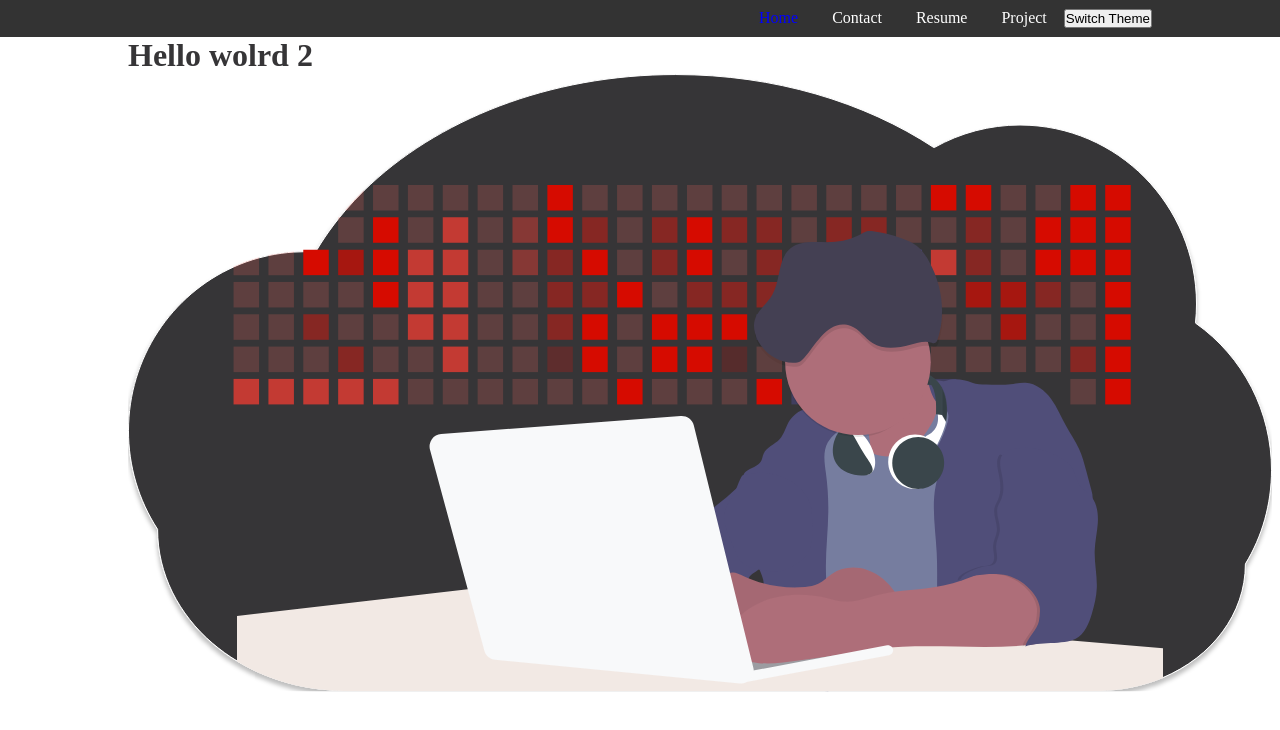
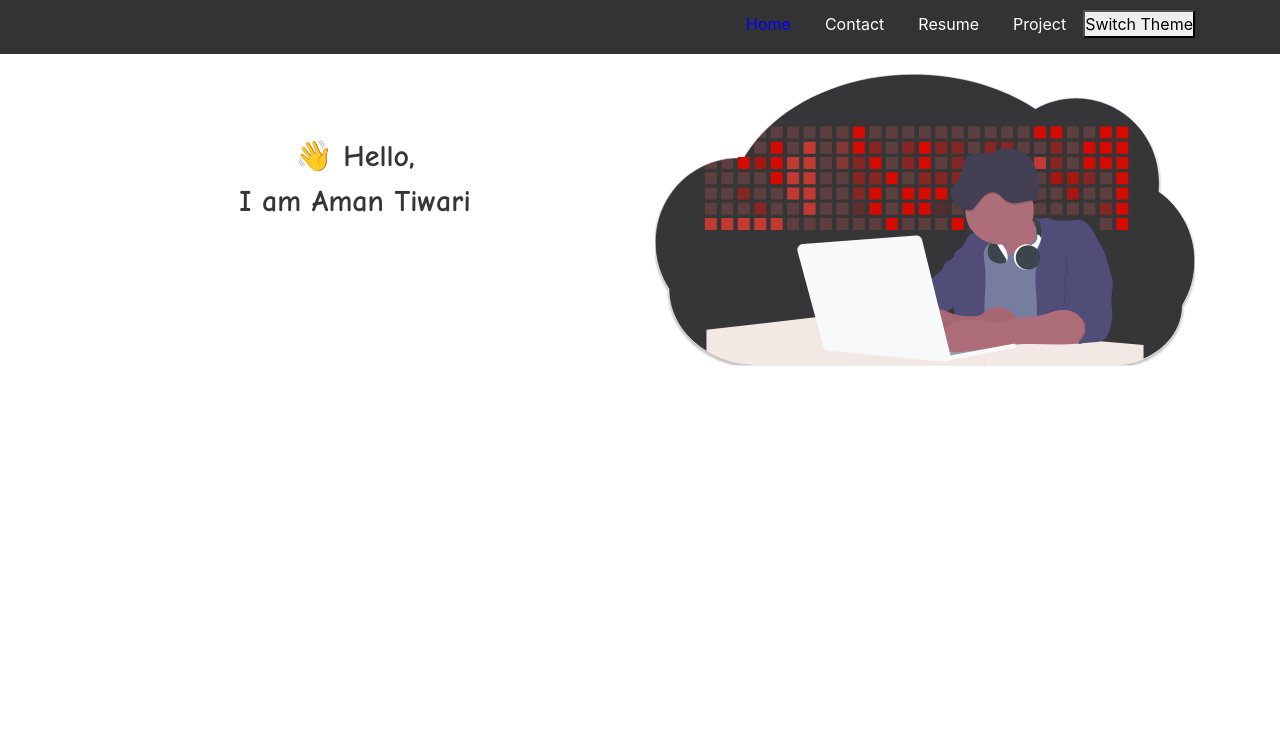
Before and after one commit to amantiwari1/amantiwari1.github.io, a Gatsby site: page / in a window 1280 px wide. Built offline with nearby package versions, Linux system fonts and the light colour scheme; Gatsby itself is replaced by a stand-in of ours.

Commit message:
IMPROVED CODE

```diff
--- a/package.json
+++ b/package.json
@@ -1,6 +1,7 @@
 {
   "dependencies": {
     "babel-plugin-styled-components": "^1.12.0",
+    "bootstrap": "^4.6.0",
     "gatsby": "^2.31.1",
     "gatsby-image": "^2.10.0",
     "gatsby-plugin-layout": "^1.9.0",
--- a/src/components/navbar.js
+++ b/src/components/navbar.js
@@ -1,6 +1,7 @@
 import React from "react"
 import styled from "styled-components"
 import { Link } from "gatsby"
+import { Container } from "react-bootstrap";
 
 const HeaderStyle = styled.nav`
   overflow: hidden;
@@ -9,21 +10,18 @@ const HeaderStyle = styled.nav`
 
 const Nav = styled.ul`
   list-style-type: none;
-  padding: 9px 0px;
   text-align: right;
+  margin-top: 10px;
 `
 
 const NavItem = styled(Link)`
   display: inline;
   color: white;
-  padding: 9px 17px;
+  padding: 0px 17px;
   text-decoration: none;
 `
 
-const Container = styled.div`
-  display: grid;
-  grid-template-columns: 10% 80% 10%;
-`
+
 
 const ActiveLink = {
     color: "blue",
@@ -31,20 +29,19 @@ const ActiveLink = {
 
 const Navbar = ({ theme }) => {
   return (
-    <Container>
-      <HeaderStyle></HeaderStyle>
-      <HeaderStyle>
+    <HeaderStyle>
+          <Container>
         <Nav>
+
           <NavItem activeStyle={ActiveLink} to="/">Home</NavItem>
           <NavItem activeStyle={ActiveLink} to="/Contact">Contact</NavItem>
           <NavItem activeStyle={ActiveLink} to="/Resume">Resume</NavItem>
           <NavItem activeStyle={ActiveLink} to="/Project">Project</NavItem>
           <button onClick={theme}>Switch Theme</button>
         </Nav>
+          </Container>
       </HeaderStyle>
 
-      <HeaderStyle></HeaderStyle>
-    </Container>
   )
 }
 
--- a/src/images/coding.js
+++ b/src/images/coding.js
@@ -2,6 +2,7 @@ import React from "react"
 import styled from "styled-components"
 
 const CodingStyle = styled.div`
+
   #Background {
     fill: ${props => props.theme.text};
   }
@@ -17,6 +18,13 @@ const CodingStyle = styled.div`
   #Vector_37, #Vector_38 {
     fill: ${props => props.theme.laptop};
   }
+
+  svg {
+    width: 100% !important;
+    height: auto !important;
+  }
+  margin-top: 20px;
+
 `
 
 function coding(props) {
@@ -29,7 +37,7 @@ function coding(props) {
         fill="none"
         xmlns="http://www.w3.org/2000/svg"
       >
-        <g id="undraw_developer_activity_bv83 1" clip-path="url(#clip0)">
+        <g id="undraw_developer_activity_bv83 1" clipPath="url(#clip0)">
           <g id="Background" filter="url(#filter0_d)">
             <path
               d="M1144 396.23C1144.01 413 1141.71 429.691 1137.15 445.83C1132.74 461.388 1126.26 476.282 1117.88 490.11C1117.88 540.21 1084.06 583.51 1034.97 604.11C1014.46 612.632 992.452 616.983 970.24 616.91H217.17C176.92 616.91 139.62 606.05 109.03 587.55C100.275 582.28 91.9705 576.296 84.2 569.66C50.2 540.44 29.12 500.06 29.12 455.46C10.0381 426.077 -0.0799637 391.775 -1.81681e-05 356.74C-1.81681e-05 283.38 43.39 220.3 105.55 192.45C113.804 188.754 122.333 185.704 131.06 183.33C134.147 182.49 137.267 181.737 140.42 181.07C148.826 179.28 157.352 178.11 165.93 177.57C169.03 177.377 172.147 177.267 175.28 177.24H177C180.46 177.24 183.89 177.36 187.3 177.56L188.42 175.66C189.793 173.367 191.2 171.097 192.64 168.85C195.24 164.757 197.967 160.723 200.82 156.75C203.807 152.557 206.923 148.43 210.17 144.37L211 143.37C212.84 141.077 214.72 138.81 216.64 136.57C222.64 129.577 228.973 122.793 235.64 116.22C307.75 45.54 420.72 0.0400085 547.72 0.0400085C646.54 0.0400085 736.87 27.59 806.06 73.11C832.272 58.2766 861.882 50.4933 892 50.52C989.74 50.52 1069 130.89 1069 230.03C1068.99 236.303 1068.65 242.571 1068 248.81C1091.56 265.488 1110.76 287.588 1123.99 313.245C1137.22 338.902 1144.08 367.364 1144 396.23Z"
@@ -288,7 +296,7 @@ function coding(props) {
             d="M802.18 306.93V311.05L796.3 310.48L785.24 299C785.24 299 802.35 302.83 802.18 306.93Z"
             fill="black"
             stroke="#4C4981"
-            stroke-miterlimit="10"
+            strokeMiterlimit="10"
           />
           <path
             id="Vector_44"
@@ -296,7 +304,7 @@ function coding(props) {
             d="M818.13 347.89L814.01 341.09V313.66C822.16 328.8 818.13 347.89 818.13 347.89Z"
             fill="black"
             stroke="#4C4981"
-            stroke-miterlimit="10"
+            strokeMiterlimit="10"
           />
           <path
             id="Vector_45"
@@ -1216,9 +1224,9 @@ function coding(props) {
             width="1152"
             height="624.871"
             filterUnits="userSpaceOnUse"
-            color-interpolation-filters="sRGB"
+            colorInterpolationFilters="sRGB"
           >
-            <feFlood flood-opacity="0" result="BackgroundImageFix" />
+            <feFlood floodOpacity="0" result="BackgroundImageFix" />
             <feColorMatrix
               in="SourceAlpha"
               type="matrix"
--- a/src/layout.js
+++ b/src/layout.js
@@ -4,11 +4,12 @@ import { lightTheme, darkTheme, GlobalStyles } from "./themes/theme"
 import { useDarkMode } from "./components/hooks/useTheme"
 import Navbar from "./components/navbar"
 import styled from "styled-components"
+import 'bootstrap/dist/css/bootstrap.min.css';
+import { Container } from "react-bootstrap";
 
-const Container = styled.div`
-  display: grid;
-  grid-template-columns: 10% 80% 10%;
-`
+
+
+
 
 const Layout = ({ children }) => {
   const [theme, themeToggler] = useDarkMode()
@@ -18,11 +19,7 @@ const Layout = ({ children }) => {
     <ThemeProvider theme={themeMode}>
       <GlobalStyles />
       <Navbar theme={themeToggler} />
-      <Container>
-        <div></div>
-        <main>{children}</main>
-        <div></div>
-      </Container>
+        <Container>{children}</Container>
     </ThemeProvider>
   )
 }
--- a/src/pages/index.js
+++ b/src/pages/index.js
@@ -1,13 +1,37 @@
 import React from "react"
-import Coding from "../images/coding";
+import Coding from "../images/coding"
+import styled from "styled-components"
+import { Col, Row } from "react-bootstrap"
+
+const Header = styled.div`
+  margin-top: 80px;
+  margin-left: auto;
+  margin-right: auto;
+  text-align: center;
+  margin-bottom: 80px;
+`
+
+const Name = styled.p`
+      font-size: 30px;
+      font-weight: 700;
+      font-family: Comic Sans MS;
 
 
-
+`
 const IndexPage = () => (
-  <>
-    <h1>Hello wolrd 2</h1>
-    <Coding />
-    </>
+  <Row>
+    <Col md={12} lg={6}>
+      <Header>
+        <Name>
+          👋 Hello,
+          <br /> I am Aman Tiwari
+        </Name>
+      </Header>
+    </Col>
+    <Col md={12} lg={6}>
+      <Coding />
+    </Col>
+  </Row>
 )
 
 export default IndexPage
```
Also changed, not shown: gatsby-browser.js (deleted), 1 other file.
